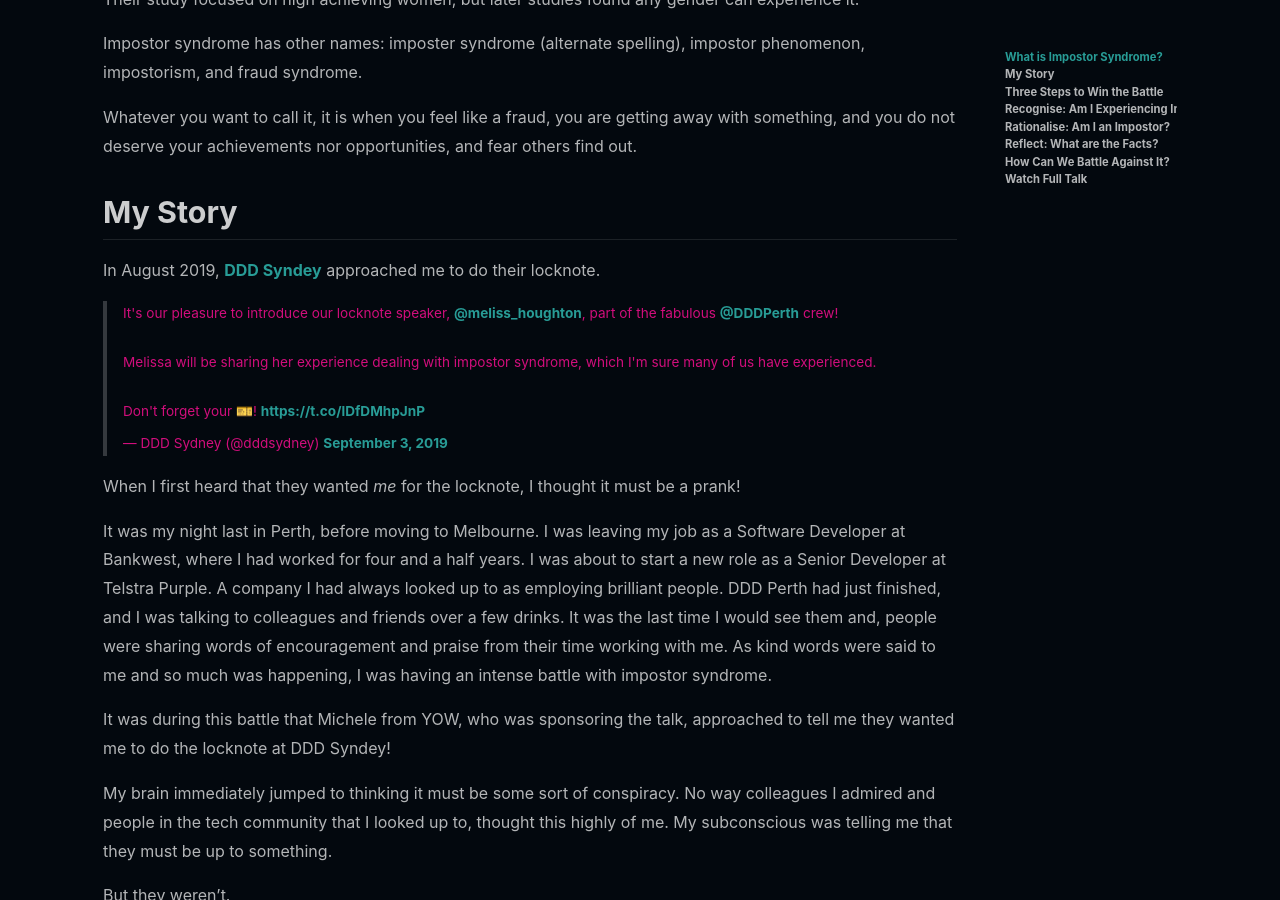
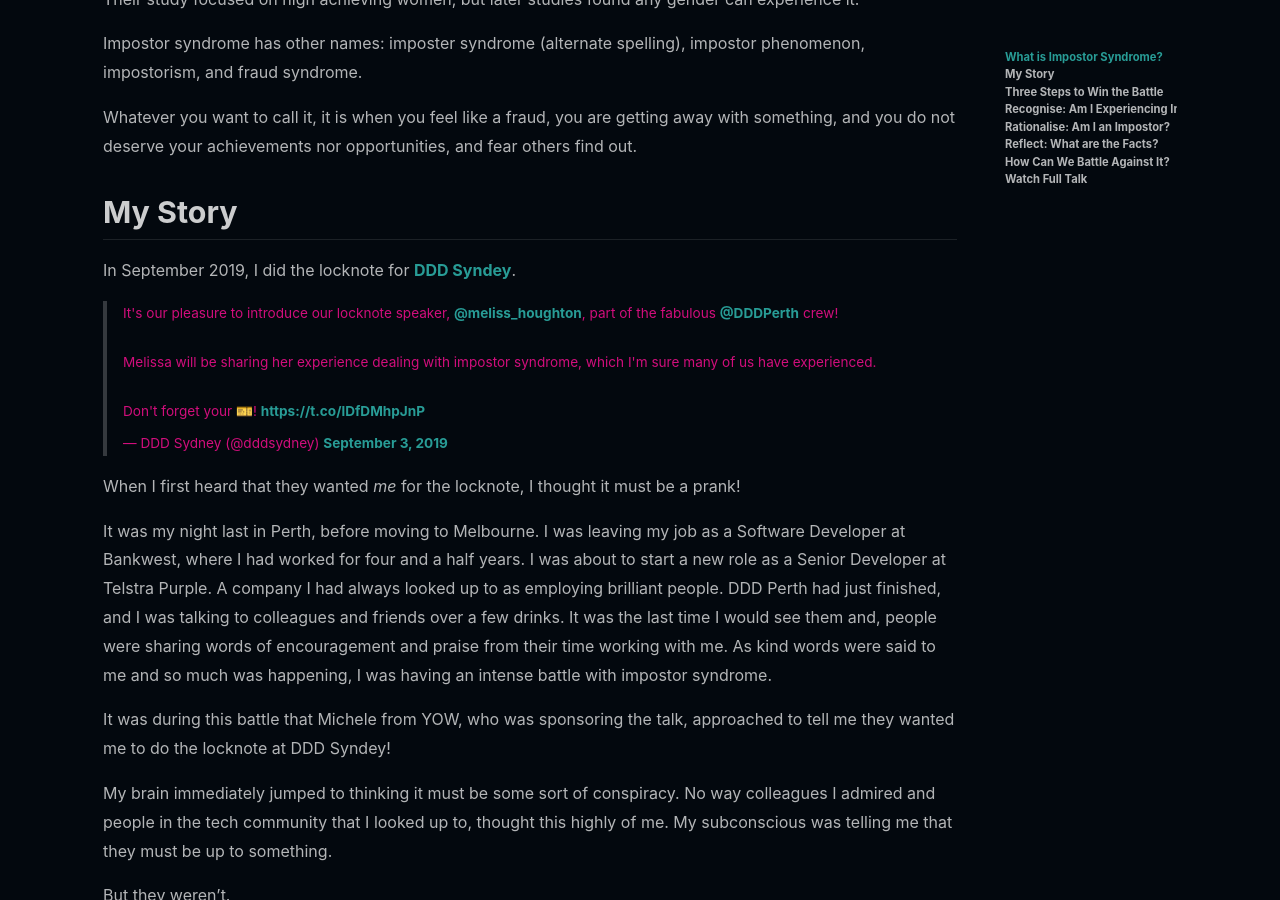
Before and after one commit to melissahoughton/melissahoughton.github.io, a Jekyll site: the page built from _posts/2020-02-22-impostor-syndrome.md, in a window 1280 px wide and 900 px high, scrolled down 694 px. Built offline with Jekyll 4.4.1, drawn with Linux system fonts in a browser that asks for light colours; nearby versions of some CDN libraries; comment, search, counter and statistics services are not loaded.

Commit message:
Change first line of my story

```diff
--- a/_posts/2020-02-22-impostor-syndrome.md
+++ b/_posts/2020-02-22-impostor-syndrome.md
@@ -22,7 +22,7 @@ Impostor syndrome has other names: imposter syndrome (alternate spelling), impos
 Whatever you want to call it, it is when you feel like a fraud, you are getting away with something, and you do not deserve your achievements nor opportunities, and fear others find out.
 
 ## My Story
-In August 2019, [DDD Syndey](https://www.dddsydney.com.au/) approached me to do their locknote.
+In September 2019, I did the locknote for [DDD Syndey](https://www.dddsydney.com.au/).
 
 <blockquote class="twitter-tweet"><p lang="en" dir="ltr">It&#39;s our pleasure to introduce our locknote speaker, <a href="https://twitter.com/meliss_houghton?ref_src=twsrc%5Etfw">@meliss_houghton</a>, part of the fabulous <a href="https://twitter.com/DDDPerth?ref_src=twsrc%5Etfw">@DDDPerth</a> crew!<br><br>Melissa will be sharing her experience dealing with impostor syndrome, which I&#39;m sure many of us have experienced.<br><br>Don&#39;t forget your 🎫! <a href="https://t.co/lDfDMhpJnP">https://t.co/lDfDMhpJnP</a></p>&mdash; DDD Sydney (@dddsydney) <a href="https://twitter.com/dddsydney/status/1169014429666750466?ref_src=twsrc%5Etfw">September 3, 2019</a></blockquote> <script async src="https://platform.twitter.com/widgets.js" charset="utf-8"></script>
 
```
